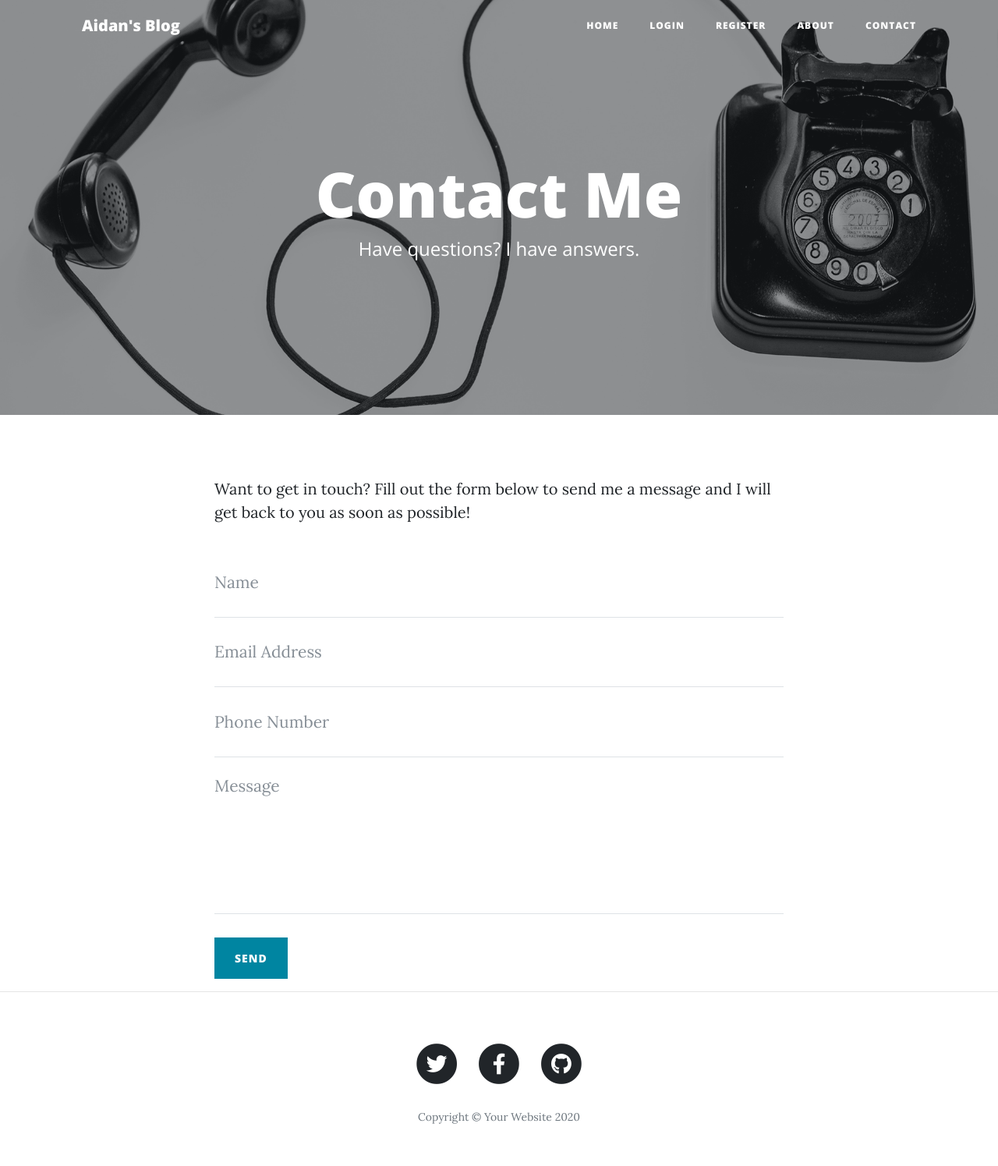
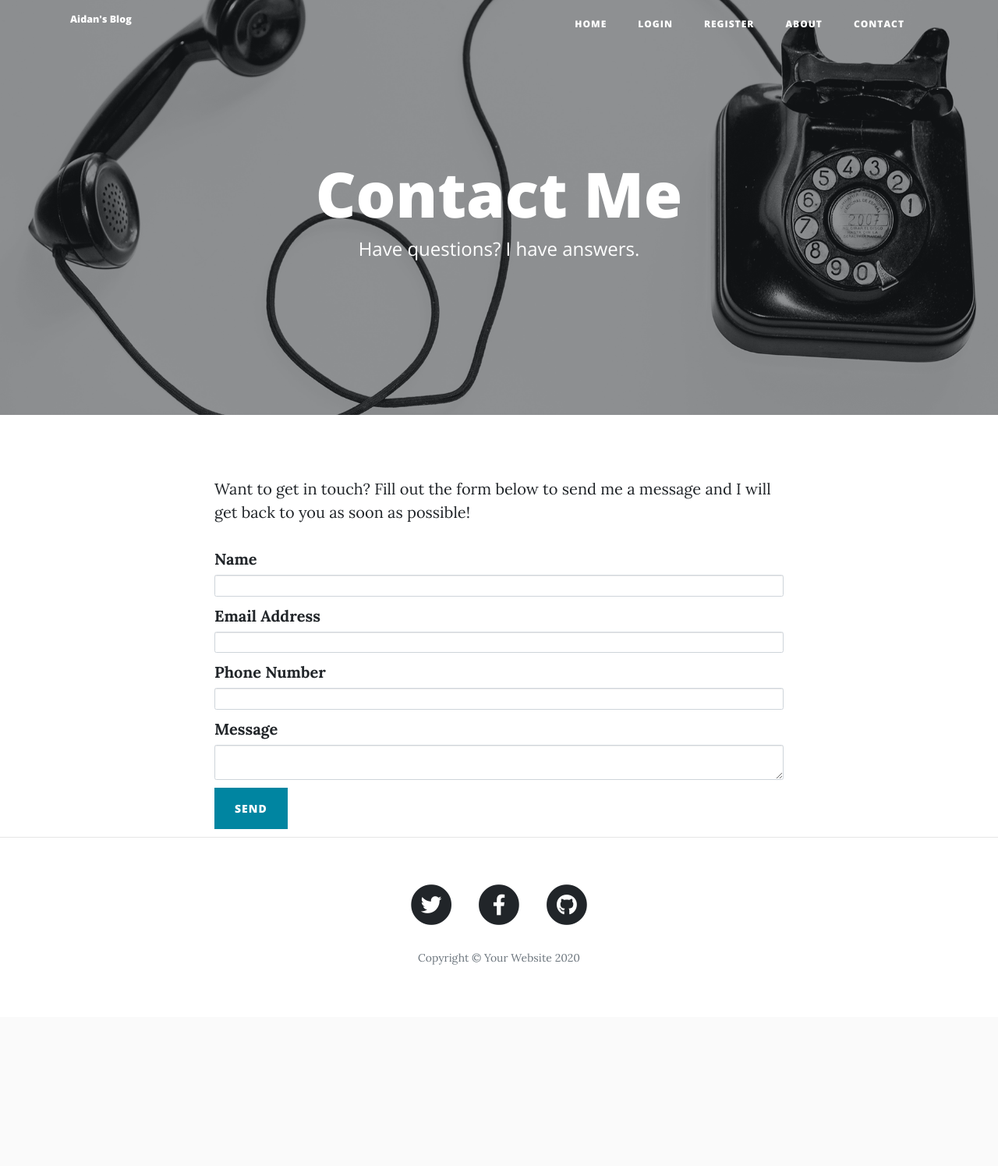
Before and after one commit to aidanjames/aidan-blog, a Flask app: page /contact in a window 1280 px wide. Shown: the top 1495 px of the page at 78% size. After the commit the page ends 1237 px from the top, so only its background shows below. Run offline with Flask 2, Linux system fonts and the light colour scheme; some libraries are stand-ins or nearby versions.

Commit message:
Implement contact form.

```diff
--- a/forms.py
+++ b/forms.py
@@ -2,6 +2,7 @@ from flask_wtf import FlaskForm
 from wtforms import StringField, SubmitField, PasswordField
 from wtforms.validators import DataRequired, URL, Email
 from flask_ckeditor import CKEditorField
+from wtforms.widgets import TextArea
 
 
 class CreatePostForm(FlaskForm):
@@ -28,3 +29,11 @@ class LogInForm(FlaskForm):
 class CommentForm(FlaskForm):
     comment = CKEditorField("Comment", validators=[DataRequired()])
     submit = SubmitField("Add comment")
+
+
+class EmailContactForm(FlaskForm):
+    name = StringField("Name", validators=[DataRequired()])
+    email = StringField("Email Address", validators=[DataRequired(), Email()])
+    phone = StringField("Phone Number", validators=[DataRequired()])
+    message = StringField("Message", widget=TextArea(), validators=[DataRequired()])
+    submit = SubmitField("Send")
--- a/main.py
+++ b/main.py
@@ -5,11 +5,12 @@ from datetime import date
 from werkzeug.security import generate_password_hash, check_password_hash
 from flask_sqlalchemy import SQLAlchemy
 from sqlalchemy.orm import relationship
-from flask_login import UserMixin, login_user, LoginManager, login_required, current_user, logout_user
-from forms import CreatePostForm, CreateUserForm, LogInForm, CommentForm
+from flask_login import UserMixin, login_user, LoginManager, current_user, logout_user
+from forms import CreatePostForm, CreateUserForm, LogInForm, CommentForm, EmailContactForm
 from flask_gravatar import Gravatar
 from functools import wraps
 import os
+import smtplib
 
 app = Flask(__name__)
 app.config['SECRET_KEY'] = os.getenv("SECRET_KEY")
@@ -180,9 +181,26 @@ def about():
     return render_template("about.html")
 
 
-@app.route("/contact")
+@app.route("/contact", methods=["GET", "POST"])
 def contact():
-    return render_template("contact.html")
+    form = EmailContactForm()
+    if form.validate_on_submit():
+        if not current_user.is_authenticated:
+            flash("You need to log in to send a contact request.")
+            return redirect(url_for("login"))
+        name = form.name.data
+        email = form.email.data
+        phone = form.phone.data
+        message = form.message.data
+        message = f"Subject: New contact request\n\nName: {name}\nEmail: {email}\nPhone: {phone}\nMessage:{message}"
+        with smtplib.SMTP("smtp.gmail.com") as connection:
+            connection.starttls()
+            connection.login(user=os.getenv("MY_EMAIL"), password=os.getenv("EMAIL_PASSWORD"))
+            connection.sendmail(from_addr=os.getenv("MY_EMAIL"),
+                                to_addrs=os.getenv("MY_EMAIL"),
+                                msg=message)
+        return render_template("contact.html", form=form, message_sent=True)
+    return render_template("contact.html", form=form, message_sent=False)
 
 
 @app.route("/new-post", methods=["GET", "POST"])
--- a/templates/contact.html
+++ b/templates/contact.html
@@ -1,3 +1,7 @@
+{% extends 'bootstrap/base.html' %}
+{% import "bootstrap/wtf.html" as wtf %}
+
+{% block content %}
 {% include "header.html" %}
 
 <!-- Page Header -->
@@ -7,6 +11,7 @@
     <div class="row">
       <div class="col-lg-8 col-md-10 mx-auto">
         <div class="page-heading">
+
           <h1>Contact Me</h1>
           <span class="subheading">Have questions? I have answers.</span>
         </div>
@@ -19,43 +24,13 @@
 <div class="container">
   <div class="row">
     <div class="col-lg-8 col-md-10 mx-auto">
-        <p>Want to get in touch? Fill out the form below to send me a message and I will get back to you as soon as possible!</p>
-        <!-- Contact Form - Enter your email address on line 19 of the mail/contact_me.php file to make this form work. -->
-        <!-- WARNING: Some web hosts do not allow emails to be sent through forms to common mail hosts like Gmail or Yahoo. It's recommended that you use a private domain email address! -->
-        <!-- To use the contact form, your site must be on a live web host with PHP! The form will not work locally! -->
-        <form name="sentMessage" id="contactForm" novalidate>
-          <div class="control-group">
-            <div class="form-group floating-label-form-group controls">
-              <label>Name</label>
-              <input type="text" class="form-control" placeholder="Name" id="name" required data-validation-required-message="Please enter your name.">
-              <p class="help-block text-danger"></p>
-            </div>
-          </div>
-          <div class="control-group">
-            <div class="form-group floating-label-form-group controls">
-              <label>Email Address</label>
-              <input type="email" class="form-control" placeholder="Email Address" id="email" required data-validation-required-message="Please enter your email address.">
-              <p class="help-block text-danger"></p>
-            </div>
-          </div>
-          <div class="control-group">
-            <div class="form-group col-xs-12 floating-label-form-group controls">
-              <label>Phone Number</label>
-              <input type="tel" class="form-control" placeholder="Phone Number" id="phone" required data-validation-required-message="Please enter your phone number.">
-              <p class="help-block text-danger"></p>
-            </div>
-          </div>
-          <div class="control-group">
-            <div class="form-group floating-label-form-group controls">
-              <label>Message</label>
-              <textarea rows="5" class="form-control" placeholder="Message" id="message" required data-validation-required-message="Please enter a message."></textarea>
-              <p class="help-block text-danger"></p>
-            </div>
-          </div>
-          <br>
-          <div id="success"></div>
-          <button type="submit" class="btn btn-primary" id="sendMessageButton">Send</button>
-        </form>
+      {% if not message_sent %}
+      <p>Want to get in touch? Fill out the form below to send me a message and I will get back to you as soon as
+        possible!</p>
+      {{ wtf.quick_form(form, novalidate=True, button_map={"submit": "primary"}) }}
+      {% else %}
+      <p>Thanks for reaching out. I'll be in touch!</p>
+      {% endif %}
     </div>
   </div>
 </div>
@@ -63,3 +38,4 @@
 <hr>
 
 {% include "footer.html" %}
+{% endblock %}
--- a/templates/index.html
+++ b/templates/index.html
@@ -1,7 +1,7 @@
 {% include "header.html" %}
 
   <!-- Page Header -->
-  <header class="masthead" style="background-image: url('https://images.unsplash.com/photo-1470092306007-055b6797ca72?ixlib=rb-1.2.1&auto=format&fit=crop&w=668&q=80')">
+  <header class="masthead" style="background-image: url('https://images.unsplash.com/photo-1544198365-f5d60b6d8190?ixid=MXwxMjA3fDB8MHxwaG90by1wYWdlfHx8fGVufDB8fHw%3D&ixlib=rb-1.2.1&auto=format&fit=crop&w=1650&q=80')">
     <div class="overlay"></div>
     <div class="container">
       <div class="row">
```
Lines whose indentation alone changed are shown as unchanged.
